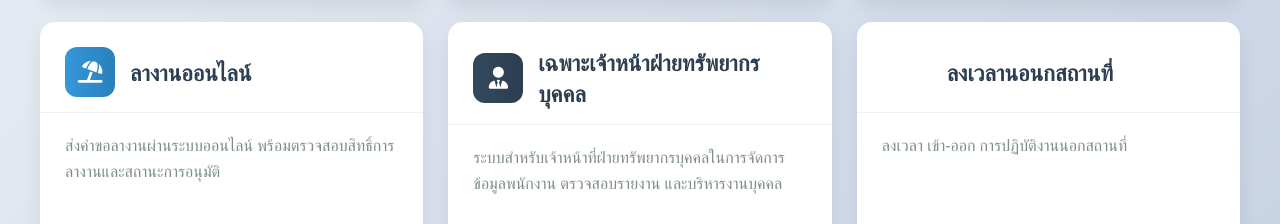
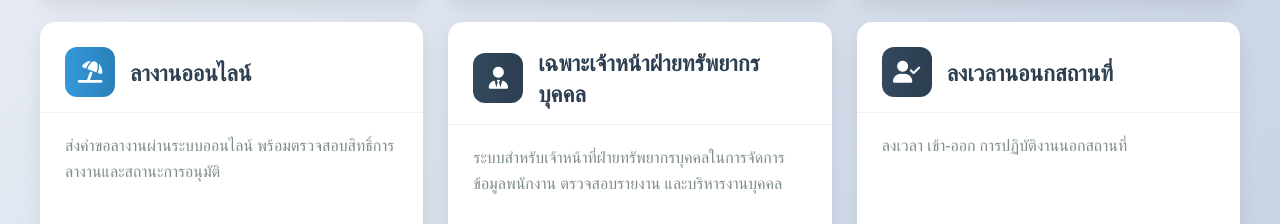
Before and after one commit to sarawutc6689-cpu/Mouldmate-HR, a plain HTML site: page hr-p3.html in a window 1280 px wide. Shown: the part 796-1020 px from the top of the page. Drawn offline with Linux system fonts and the light colour scheme.

Commit message:
Update hr-p3.html

```diff
--- a/hr-p3.html
+++ b/hr-p3.html
@@ -173,6 +173,9 @@
             background: linear-gradient(to right, #34495e, #2c3e50);
         }
 
+         .icon-check {
+            background: linear-gradient(to right, #34495e, #2c3e50);
+        }
         .card-title {
             font-size: 1.4rem;
             color: var(--primary);
```
